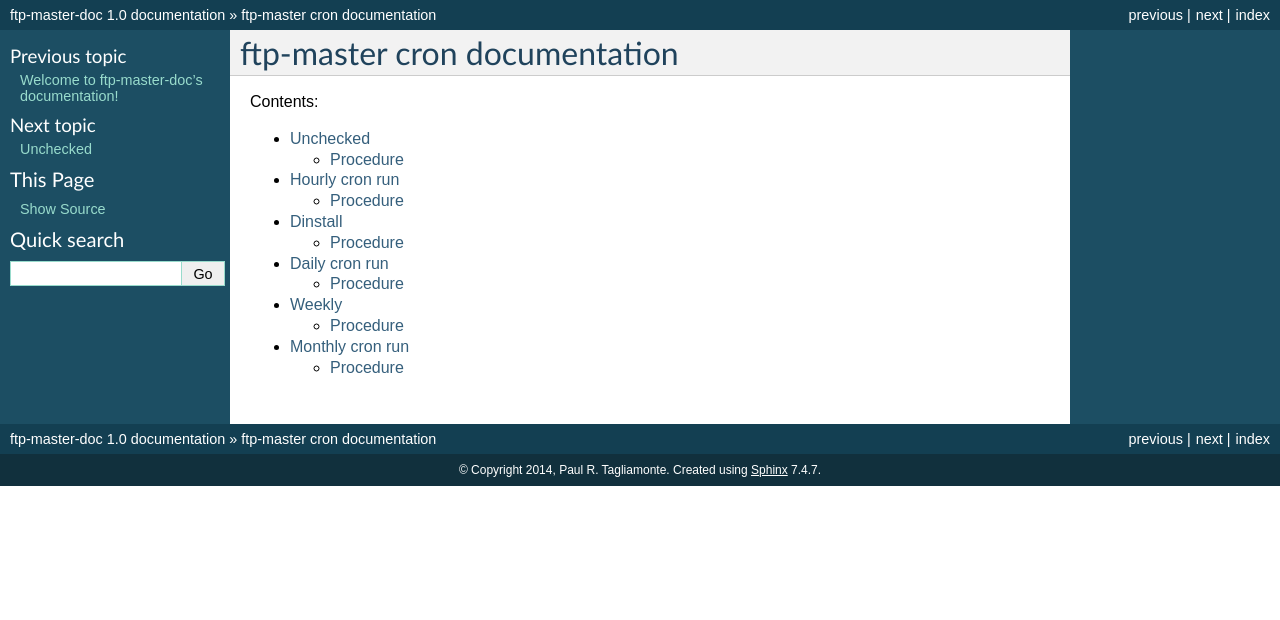
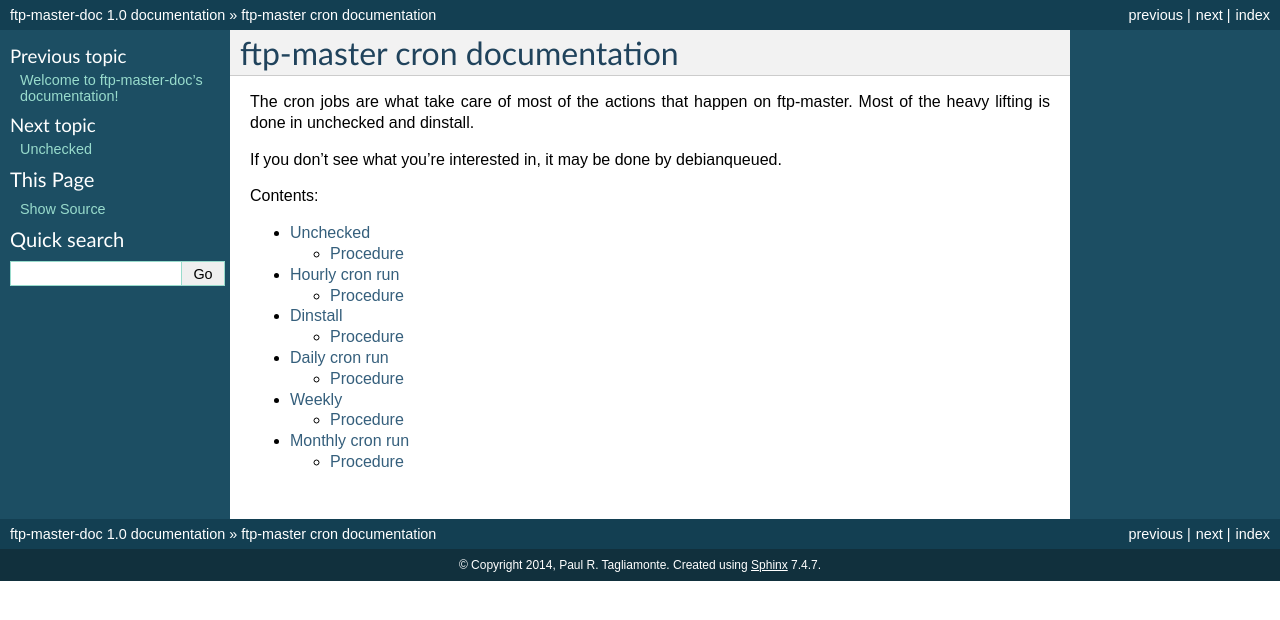
Before and after one commit to paultag/ftp-master-doc, a Sphinx documentation site: the page built from doc/cron/index.rst, in a window 1280 px wide. Shown: the top 620 px of the page. Built offline with Sphinx 7.4.7, drawn with Linux system fonts in a browser that asks for light colours.

Commit message:
Update index.

```diff
--- a/doc/cron/index.rst
+++ b/doc/cron/index.rst
@@ -1,5 +1,10 @@
 ftp-master cron documentation
 =============================
+
+The cron jobs are what take care of most of the actions that happen on
+ftp-master. Most of the heavy lifting is done in unchecked and dinstall.
+
+If you don't see what you're interested in, it may be done by debianqueued.
 
 Contents:
 
```
